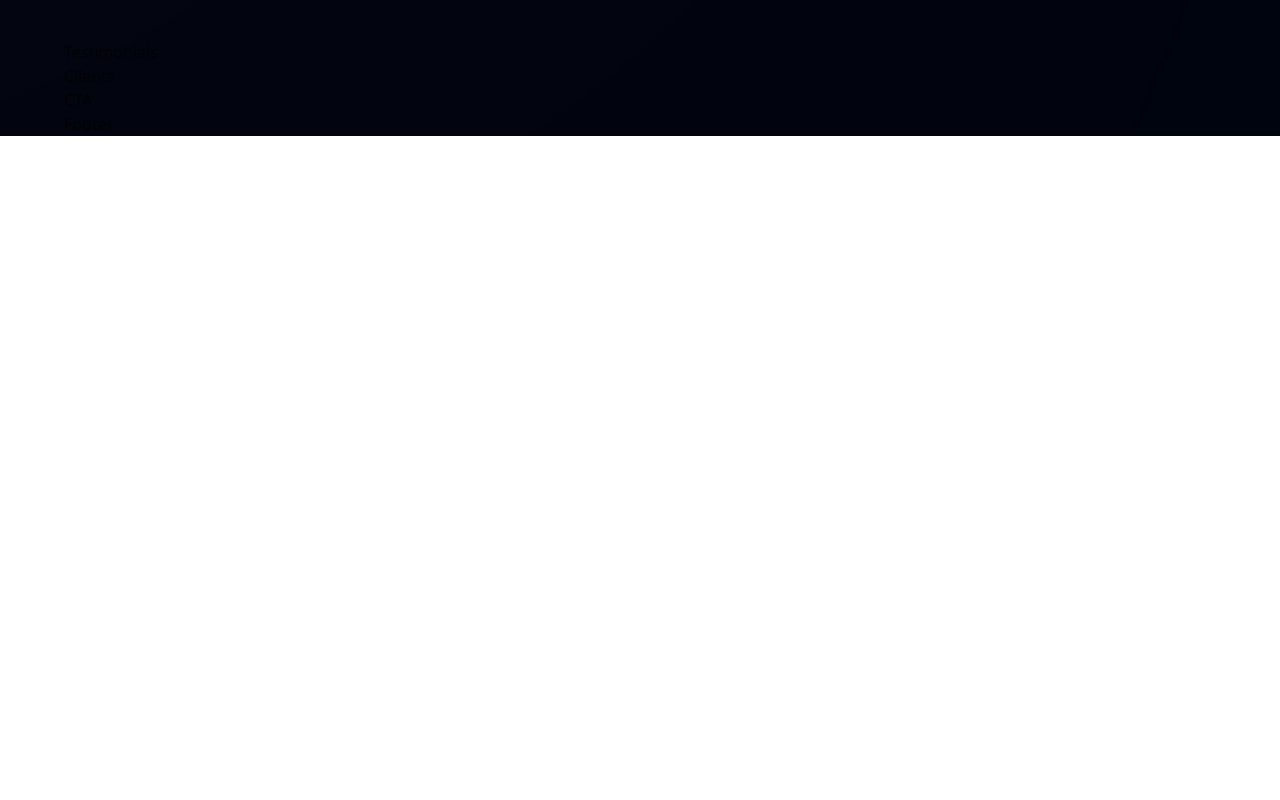
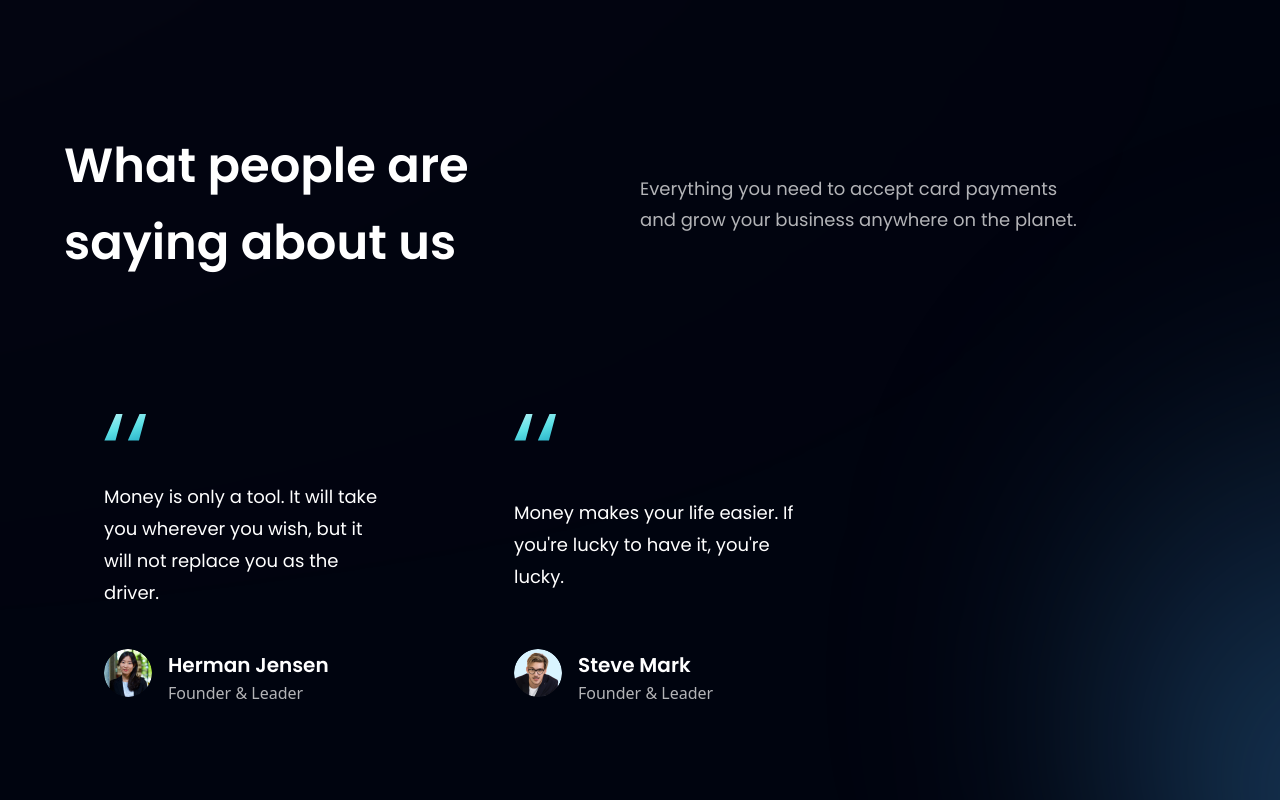
Before and after one commit to illagolla/bank-landingPage-React-Tailwind, a React (Create React App) app: page / in a window 1280 px wide. Shown: the part 2740-3540 px from the top of the page. Before the commit the page ends 2876 px from the top, so only its background shows below. Built offline with nearby package versions, Linux system fonts and the light colour scheme.

Commit message:
feedback and testimonials

```diff
--- a/src/components/FeedbackCard.js
+++ b/src/components/FeedbackCard.js
@@ -1,6 +1,18 @@
-const FeedbackCard = () => {
+import { quotes } from "../assets"
+
+const FeedbackCard = ({ content, name, title, img }) => {
     return (
-        <div>FeedbackCard</div>
+        <div className="flex justify-between flex-col px-10 py-12 rounded-[20px] max-w-[370px] md:mr-10 sm:mr-5 mr-0 my-5 feedback-card">
+            <img src={quotes} alt="double_ quotes" className="w-[42px] h-[27px] object-contain" />
+            <p className="font-poppins font-normal text-[18px] leading-[32px] text-white my-10">{content}</p>
+            <div className="flex flex-row">
+                <img src={img} alt="name" className="w-[48px] h-[48px] rounded-full" />
+                <div className="flex flex-col ml-4">
+                    <h4 className="font-poppins font-semibold text-[20px] leading-[32px] text-white">{name}</h4>
+                    <p className="font-normal text-[16px] leading-[24px] text-dimWhite">{title}</p>
+                </div>
+            </div>
+        </div>
     )
 }
 export default FeedbackCard
--- a/src/components/Testimonials.js
+++ b/src/components/Testimonials.js
@@ -1,6 +1,27 @@
+import { feedback } from "../constants"
+import styles from "../style"
+import FeedbackCard from "./FeedbackCard"
+
 const Testimonials = () => {
     return (
-        <div>Testimonials</div>
+        <section id="clients" className={`${styles.paddingY} ${styles.flexCenter} flex-col relative`}>
+
+            <div className="absolute z-[0] w-[60%] h-[60%] -right-[50%] rounded-full blue__gradient" />
+
+            <div className="w-full flex justify-between items-center md:flex-row flex-col sm:mb-16 mt-6 relative z=[1]">
+                <h1 className={styles.heading2}>What people are <br className="sm:block hidden" />saying about us</h1>
+                <div className="w-full md:mt-0 mt-6">
+                    <p className={`${styles.paragraph} text-left max-w-[450px]`}>Everything you need to accept card payments and grow your business anywhere on the planet.</p>
+                </div>
+            </div>
+
+            <div className="flex flex-wrap sm:justify-start justify-center w-full feedback-container relative z-[1]">
+                {feedback.map((card) => (
+                    <FeedbackCard key={card.id} {...card} />
+                ))}
+            </div>
+
+        </section>
     )
 }
 export default Testimonials
```
